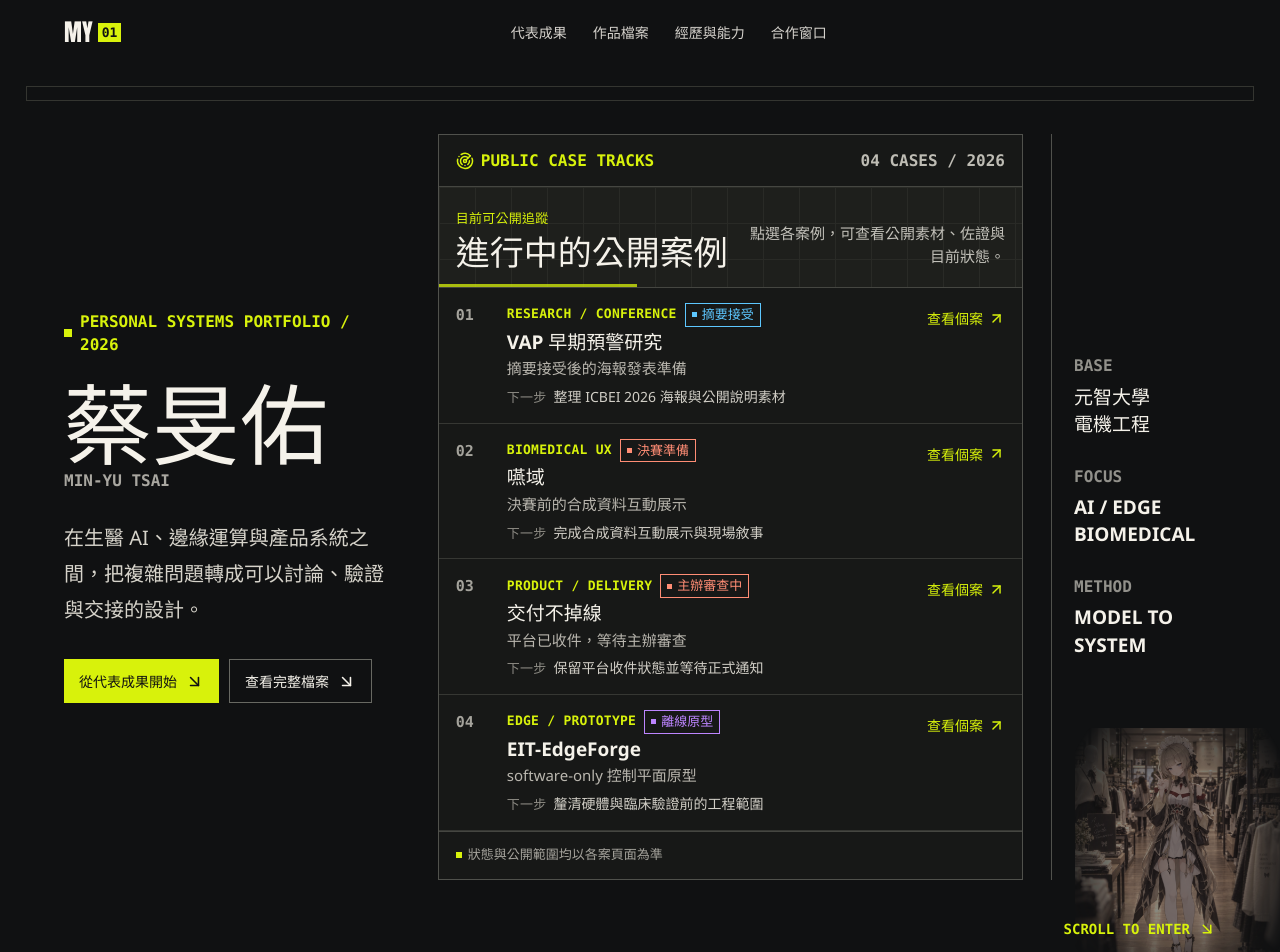
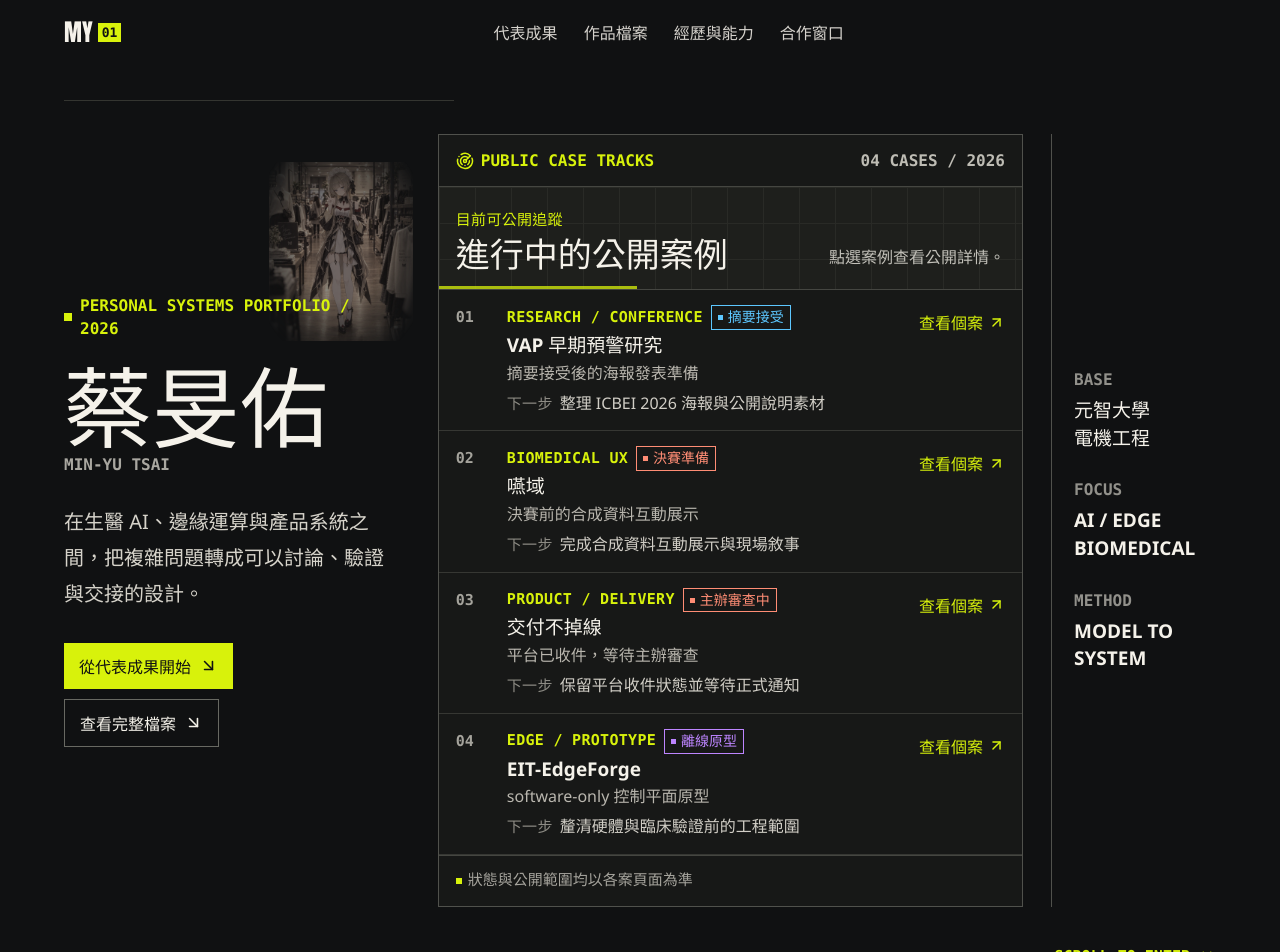
Before and after one commit to Daniel-Tsai-9487/Daniel-Tsai-9487.github.io, a React (Vite) app: page / in a window 1280 px wide. Shown: the top 952 px of the page. Built offline with nearby package versions, Linux system fonts and the light colour scheme.

Commit message:
fix: refine portfolio hero readability

```diff
--- a/src/App.tsx
+++ b/src/App.tsx
@@ -300,7 +300,7 @@ function SystemMap() {
           <p>目前可公開追蹤</p>
           <h2 id="system-map-heading">進行中的公開案例</h2>
         </div>
-        <span>點選各案例，可查看公開素材、佐證與目前狀態。</span>
+        <span>點選案例查看公開詳情。</span>
       </div>
       <ol className="system-thread-list">
         {currentThreads.map((thread, index) => (
@@ -1169,17 +1169,7 @@ function App() {
             <div><span>FOCUS</span><strong>AI / EDGE<br />BIOMEDICAL</strong></div>
             <div><span>METHOD</span><strong>MODEL TO<br />SYSTEM</strong></div>
           </aside>
-          <img
-            alt=""
-            aria-hidden="true"
-            className="hero-companion"
-            decoding="async"
-            draggable={false}
-            fetchPriority="high"
-            height={960}
-            src="/characters/field-companion-user-provided.png"
-            width={768}
-          />
+          <div className="hero-companion" aria-hidden="true" />
           <a className="hero-scroll-cue" href="#positioning"><span>SCROLL TO ENTER</span><ArrowDownRight size={18} /></a>
         </section>
 
--- a/src/styles.css
+++ b/src/styles.css
@@ -139,7 +139,7 @@ section[id] {
   align-items: center;
   color: #d5d2cc;
   display: inline-flex;
-  font-size: 14px;
+  font-size: 16px;
   font-weight: 700;
   min-height: 44px;
 }
@@ -166,6 +166,7 @@ section[id] {
   display: grid;
   gap: 28px;
   grid-template-columns: minmax(250px, 0.78fr) minmax(430px, 1.32fr) minmax(165px, 0.34fr);
+  isolation: isolate;
   min-height: calc(100svh - 108px);
   overflow: hidden;
   padding: 70px 5vw 86px;
@@ -173,12 +174,14 @@ section[id] {
 }
 
 .hero::before {
-  border: 1px solid #343530;
+  background: #343530;
   content: "";
-  height: 13px;
-  inset: 22px 2vw auto;
+  height: 1px;
+  left: 5vw;
+  top: 36px;
   pointer-events: none;
   position: absolute;
+  width: min(390px, 31vw);
   z-index: 0;
 }
 
@@ -271,7 +274,7 @@ section[id] {
 .text-action {
   align-items: center;
   display: inline-flex;
-  font-size: 14px;
+  font-size: 16px;
   font-weight: 800;
   gap: 8px;
   justify-content: center;
@@ -345,7 +348,7 @@ section[id] {
   border-bottom: 1px solid #454641;
   display: grid;
   gap: 18px;
-  grid-template-columns: auto minmax(0, 1fr);
+  grid-template-columns: minmax(0, 1fr) minmax(215px, 0.72fr);
   padding: 21px 17px 19px;
   position: relative;
 }
@@ -366,7 +369,7 @@ section[id] {
 .thread-next em {
   color: #d8f20b;
   font-family: Consolas, "Courier New", monospace;
-  font-size: 13px;
+  font-size: 15px;
   font-style: normal;
   font-weight: 800;
   letter-spacing: 0.02em;
@@ -382,9 +385,9 @@ section[id] {
 
 .system-map-intro > span {
   color: #c2c0b9;
-  font-size: 15px;
+  font-size: 16px;
   line-height: 1.55;
-  max-width: 310px;
+  max-width: 265px;
   text-align: right;
 }
 
@@ -449,7 +452,7 @@ section[id] {
   border: 1px solid currentColor;
   display: inline-flex;
   font-family: Consolas, "Courier New", monospace;
-  font-size: 13px;
+  font-size: 14px;
   font-weight: 800;
   gap: 5px;
   line-height: 1.2;
@@ -469,7 +472,7 @@ section[id] {
 
 .thread-detail {
   color: #b9b6ae;
-  font-size: 15px;
+  font-size: 16px;
   line-height: 1.5;
 }
 
@@ -478,7 +481,7 @@ section[id] {
   color: #d1cec6;
   display: flex;
   flex-wrap: wrap;
-  font-size: 14px;
+  font-size: 16px;
   gap: 7px;
   line-height: 1.45;
   margin-top: 4px;
@@ -486,14 +489,14 @@ section[id] {
 
 .thread-next em {
   color: #8d8b84;
-  font-size: 13px;
+  font-size: 15px;
 }
 
 .thread-action {
   align-items: center;
   color: #d8f20b;
   display: inline-flex;
-  font-size: 14px;
+  font-size: 16px;
   font-weight: 800;
   gap: 5px;
   padding-top: 5px;
@@ -503,7 +506,7 @@ section[id] {
 .system-map-footer {
   border-top: 1px solid #454641;
   color: #a5a39c;
-  font-size: 13px;
+  font-size: 15px;
   gap: 12px;
   justify-content: flex-start;
   line-height: 1.45;
@@ -575,20 +578,10 @@ section[id] {
 }
 
 .hero-companion {
-  animation: hero-companion-drift 8s ease-in-out infinite;
-  bottom: -18px;
-  filter: saturate(0.76) contrast(1.06) sepia(0.08);
-  height: auto;
-  mask-image: radial-gradient(ellipse 61% 67% at 50% 47%, #000 46%, transparent 100%);
-  max-height: calc(100% - 8px);
-  opacity: 0.5;
+  display: none;
   pointer-events: none;
   position: absolute;
-  right: clamp(-22px, 0vw, 14px);
   user-select: none;
-  -webkit-mask-image: radial-gradient(ellipse 61% 67% at 50% 47%, #000 46%, transparent 100%);
-  width: clamp(170px, 16vw, 250px);
-  z-index: 2;
 }
 
 .hero-scroll-cue {
@@ -597,7 +590,7 @@ section[id] {
   color: #d8f20b;
   display: flex;
   font-family: Consolas, "Courier New", monospace;
-  font-size: 14px;
+  font-size: 15px;
   font-weight: 700;
   gap: 8px;
   position: absolute;
@@ -3020,6 +3013,26 @@ section[id] {
   }
 }
 
+@media (min-width: 1240px) {
+  .hero-companion {
+    animation: hero-companion-drift 8s ease-in-out infinite;
+    background-color: #161714;
+    background-image: url("/characters/field-companion-user-provided.png");
+    background-position: 50% 18%;
+    background-size: cover;
+    display: block;
+    filter: saturate(0.58) brightness(0.66) contrast(1.02) sepia(0.1);
+    height: clamp(170px, 14vw, 220px);
+    left: clamp(210px, 21vw, 318px);
+    mask-image: radial-gradient(ellipse 64% 68% at 50% 48%, #000 43%, transparent 100%);
+    opacity: 0.78;
+    top: 98px;
+    -webkit-mask-image: radial-gradient(ellipse 64% 68% at 50% 48%, #000 43%, transparent 100%);
+    width: clamp(136px, 11.3vw, 176px);
+    z-index: 0;
+  }
+}
+
 @media (max-width: 1120px) {
   .hero {
     grid-template-columns: minmax(245px, 0.85fr) minmax(390px, 1.15fr);
--- a/vite.config.ts
+++ b/vite.config.ts
@@ -150,4 +150,9 @@ function staticProjectPages(): Plugin {
 export default defineConfig({
   base: "/",
   plugins: [react(), staticProjectPages()],
+  server: {
+    watch: {
+      ignored: ["**/artifacts/**", "**/graphify-out/**", "**/tools/**"],
+    },
+  },
 });
```
